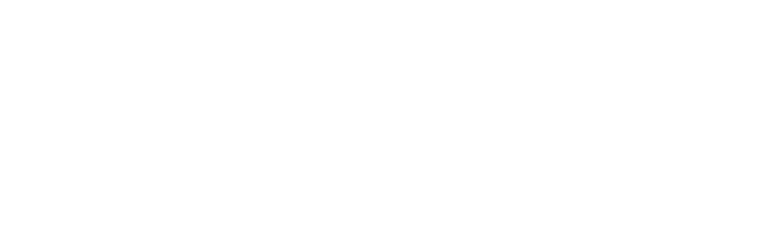
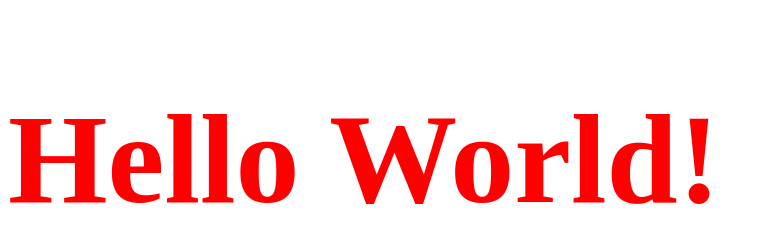
Before and after one commit to LinCoding2910/library, a plain HTML site: page index.html in a window 1280 px wide. Shown: the whole page, without its empty margins (0-763 px from the left). Drawn offline with Linux system fonts and the light colour scheme.

Commit message:
Setup skeleton HTML/CSS and JS files.

```diff
--- a/index.html
+++ b/index.html
@@ -5,8 +5,10 @@
     <meta http-equiv="X-UA-Compatible" content="IE=edge">
     <meta name="viewport" content="width=device-width, initial-scale=1.0">
     <title>E-Library</title>
+    <link rel="stylesheet" href="style.css">
+    <script src="script.js"></script>
 </head>
 <body>
-
+    <h1>Hello World!</h1>
 </body>
 </html>
--- a/script.js
+++ b/script.js
@@ -0,0 +1 @@
+alert("Hello world!")
--- a/style.css
+++ b/style.css
@@ -0,0 +1,4 @@
+h1 {
+    color: red;
+    font-size: 128px;
+}
```
